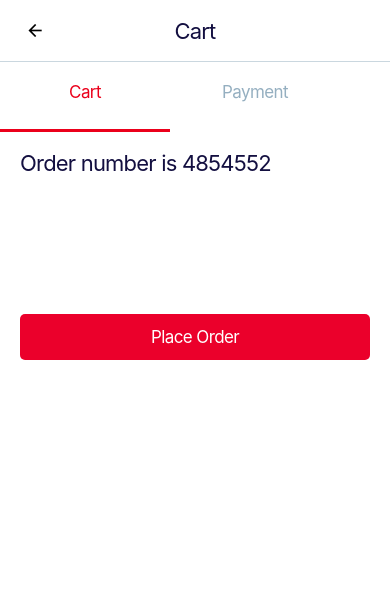
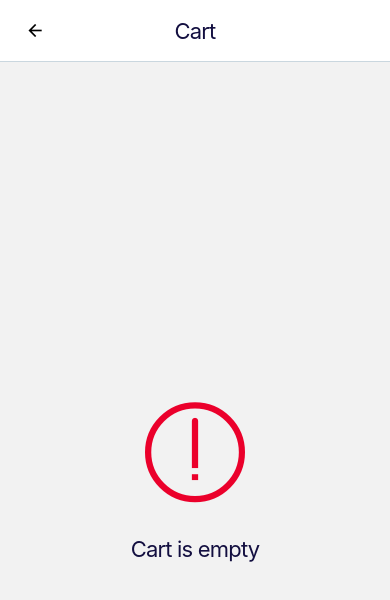
Before and after one commit to wagnerSfarias/look-app, a React Native app: screen /Cart in a window 390 px wide. Shown: the top 600 px of the page. Built offline with nearby package versions, Linux system fonts and the light colour scheme.

Commit message:
feat: sending orders to api,

```diff
--- a/src/pages/Cart/index.jsx
+++ b/src/pages/Cart/index.jsx
@@ -1,23 +1,93 @@
+import React, { useState, useContext } from 'react';
+import {
+  Alert,
+  ActivityIndicator,
+  KeyboardAvoidingView,
+  Platform
+} from 'react-native';
+import { ScrollView, Spacer, Box, Title, Text, Button } from '../../components';
+
 import Header from '../../components/Header';
-import { useState } from 'react';
-import { ScrollView, Spacer, Box, Title, Text, Button } from '../../components';
 import Tabs from '../../components/Tabs';
 import Product from '../../components/Product';
 import CongratsModal from '../../components/Modals/congrats';
 import PaymentForm from '../../components/Forms/payment';
+import { AppContext } from '../../contexts/app';
+import Empty from '../../components/Empty';
+
 import util from '../../util';
 import { colors } from '../../styles/theme.json';
+import api from '../../services/api';
+import moment from 'moment';
 
 export default function Cart() {
   const [tab, setTab] = useState('cart');
   const [showCongrats, setShowCongrats] = useState(false);
-  const image =
-    'https://assets.ype.ind.br/uploads/roupas-de-malha_ypedia-scaled.jpg';
+  const [loading, setLoading] = useState(false);
+  const [creditCard, setCreditCard] = useState({});
+
+  const {
+    cart,
+    setCart,
+    user,
+    DISCOUNT_PERCENTAGE,
+    DELIVERY_TAX,
+    ORDER_NUMBER
+  } = useContext(AppContext);
+
+  const cartIsEmpty = cart?.length === 0;
+  const orderPrice = cart?.reduce((acc, product) => {
+    return (acc += product.price);
+  }, 0);
+
+  const totalDiscount = (orderPrice * DISCOUNT_PERCENTAGE).toFixed(2);
+  const totalOrderPrice = orderPrice + DELIVERY_TAX - totalDiscount;
+
+  async function buyCart() {
+    try {
+      setLoading(true);
+      const cretidCardValidation = util.isValidCreditCard(creditCard);
+      if (cretidCardValidation.error) {
+        Alert.alert('Error', cretidCardValidation.message);
+        setLoading(false);
+        return false;
+      }
+
+      const { data: orderData } = await api.post('/orders', {
+        userId: user.id,
+        step: 'waiting',
+        createdAt: moment().format(),
+        orderNumber: ORDER_NUMBER,
+        trackingNumber: new Date().getTime(),
+        totalValue: totalOrderPrice,
+        totalItems: cart?.length
+      });
+
+      if (!orderData.id) {
+        Alert.alert('Error', 'Order creation error... try againd later');
+        setLoading(false);
+        return false;
+      }
+      setShowCongrats(true);
+      setCart([]);
+    } catch (err) {
+      setLoading(false);
+      Alert.alert('Error', err.message);
+    }
+  }
 
   return (
     <>
+      <KeyboardAvoidingView
+        style={{ height: '100%' }}
+        behavior={Platform.OS === 'ios' ? 'padding' : 'height'}
+      >
         {showCongrats && <CongratsModal />}
         <Header title="Cart" goBack />
+
+        {cartIsEmpty && <Empty message="Cart is empty" />}
+        {!cartIsEmpty && (
+          <>
             <Tabs
               tabs={[
                 { label: 'Cart', value: 'cart' },
@@ -28,35 +98,28 @@ export default function Cart() {
             />
 
             <ScrollView hasPadding background="light">
-        <Title variant="small">Order number is 4854552</Title>
+              <Title variant="small">Order number is {ORDER_NUMBER}</Title>
               <Spacer size="20px" />
               {tab === 'cart' && (
                 <>
-            {Array.from(Array(3)).map((item, index) => (
-              <Product
-                key={index}
-                selected
-                cover={image}
-                title="Raf Simons"
-                brand="Large striped cardigan"
-                price="$1080"
-              />
+                  {cart?.map((product, index) => (
+                    <Product key={index} selected product={product} />
                   ))}
 
                   <Spacer size="30px" />
                   <Box row justify="space-between">
                     <Text color="black">Order:</Text>
-              <Text color="black">$445.00</Text>
+                    <Text color="black">${orderPrice}</Text>
                   </Box>
                   <Spacer />
                   <Box row justify="space-between">
                     <Text color="black">Discount:</Text>
-              <Text color="secondary">$-44.50</Text>
+                    <Text color="secondary">$-{totalDiscount}</Text>
                   </Box>
                   <Spacer />
                   <Box row justify="space-between">
                     <Text color="black">Delivery:</Text>
-              <Text color="black">$10.00</Text>
+                    <Text color="black">${DELIVERY_TAX?.toFixed(2)}</Text>
                   </Box>
                   <Spacer />
                   <Box row justify="space-between">
@@ -64,7 +127,7 @@ export default function Cart() {
                       Total order:
                     </Text>
                     <Text color="black" bold>
-                $410.50
+                      ${totalOrderPrice}
                     </Text>
                   </Box>
                   <Spacer size="30px" />
@@ -91,7 +154,9 @@ export default function Cart() {
                     <Text color="danger">Change</Text>
                   </Box>
                   <Spacer />
-            <Text color="dark">Rua doze de maio, 450 - Centro - São Paulo</Text>
+                  <Text color="dark">
+                    Rua doze de maio, 450 - Centro - São Paulo
+                  </Text>
                   <Spacer size="20px" />
                   <Box
                     row
@@ -114,17 +179,21 @@ export default function Cart() {
                   <Spacer size="30px" />
 
                   <PaymentForm
-              onChange={(creditCardData) => console.log(creditCardData)}
+                    onChange={(creditCardData) => setCreditCard(creditCardData)}
                   />
 
                   <Spacer size="30px" />
-            <Button block onPress={() => setShowCongrats(true)}>
-              <Text color="light">Confirmation</Text>
+                  <Button block onPress={() => buyCart()}>
+                    {!loading && <Text color="light">Confirmation</Text>}
+                    {loading && <ActivityIndicator />}
                   </Button>
                 </>
               )}
               <Spacer size="50px" />
             </ScrollView>
           </>
+        )}
+      </KeyboardAvoidingView>
+    </>
   );
 }
```
Lines whose indentation alone changed are shown as unchanged.
